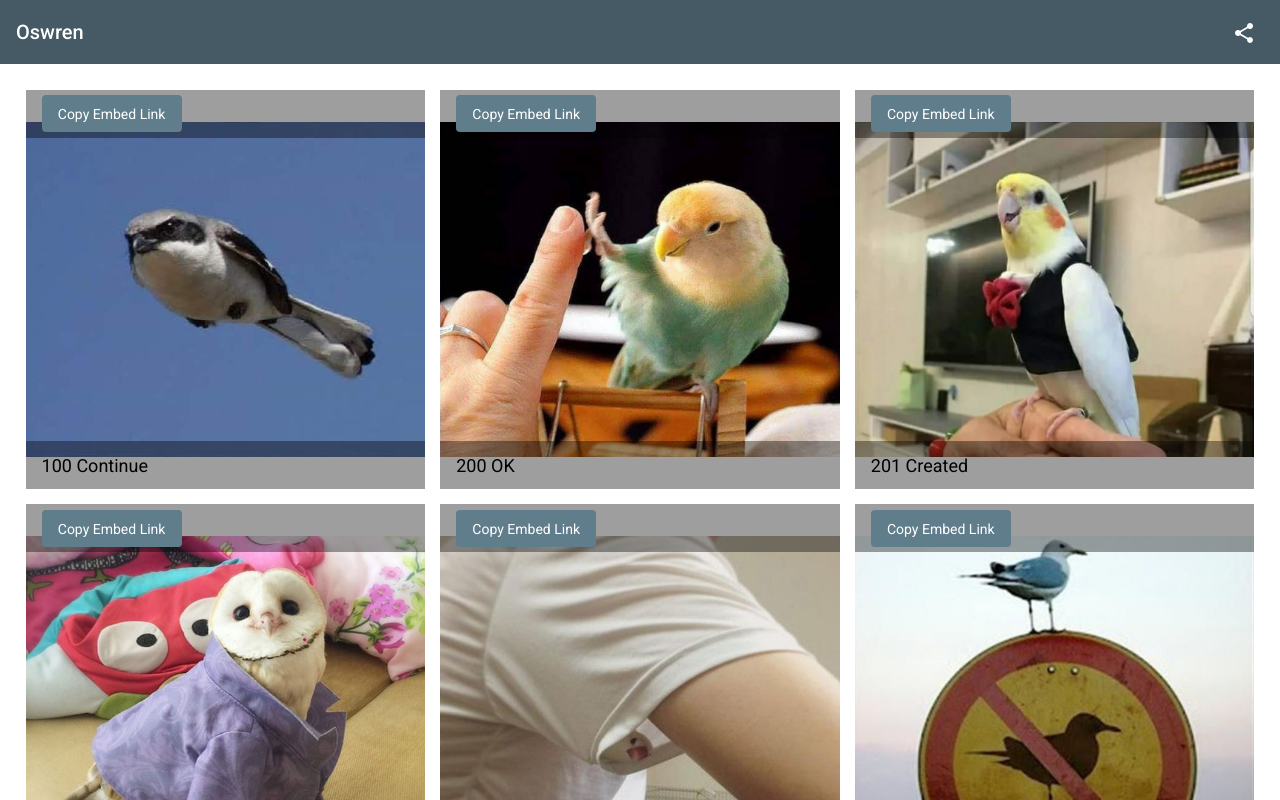
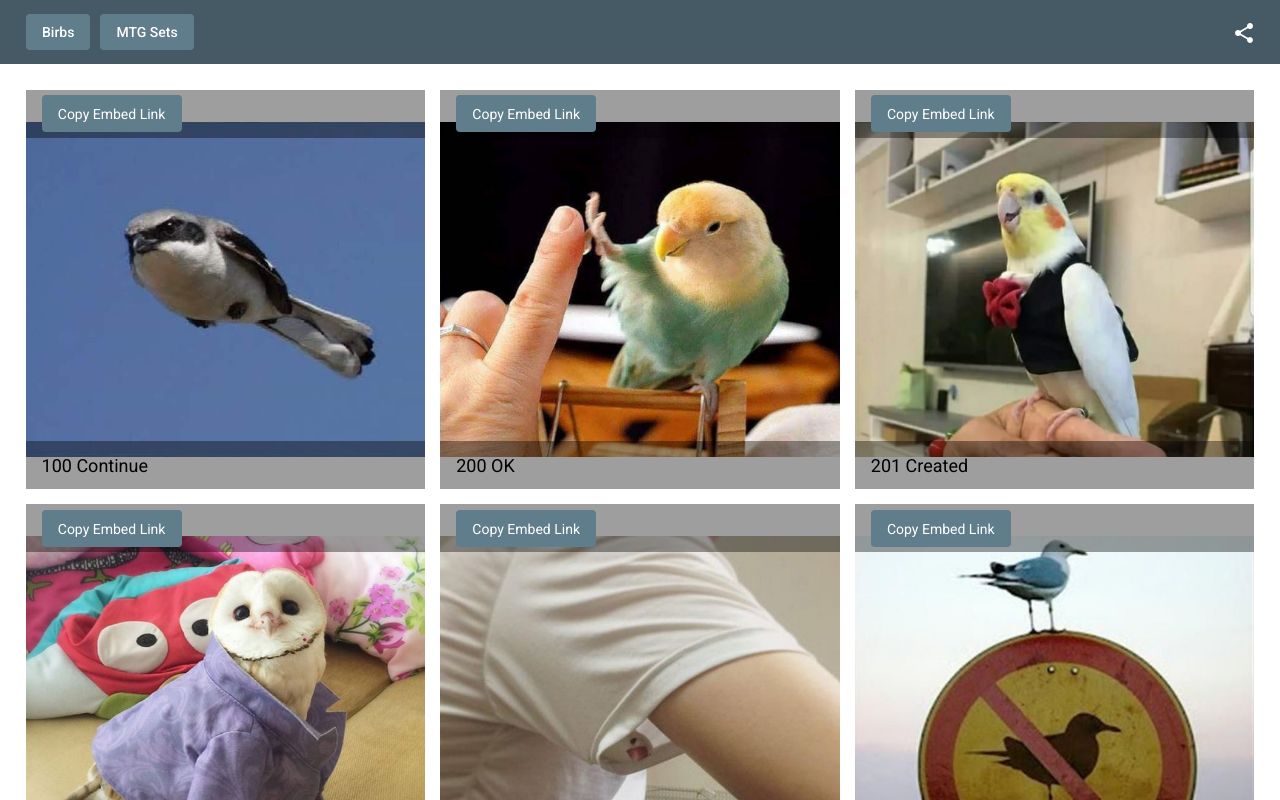
Before and after one commit to Oswren/oswrendotcom, an Angular app: page /http-birds in a window 1280 px wide. Shown: the top 800 px of the page. Built offline with nearby package versions, Linux system fonts and the light colour scheme.

Commit message:
navigation changes

```diff
--- a/src/app/app.component.html
+++ b/src/app/app.component.html
@@ -1,5 +1,16 @@
 <mat-toolbar id="automation-toolbar" color="primary">
-  <span>Oswren</span>
+  <a routerLink="/http-birds">
+    <button class="nav-button" mat-flat-button color="accent">
+      Birbs
+    </button>
+  </a>
+
+  <a class="nav-button" routerLink="/mtg-sets">
+    <button mat-flat-button color="accent">
+      MTG Sets
+    </button>
+  </a>
+
   <span class="example-spacer"></span>
   <button mat-icon-button title="Copy a link to this page to share amongst friends!" (click)="copyLinkForCurrentPage()">
     <mat-icon>share</mat-icon>
--- a/src/app/app.component.scss
+++ b/src/app/app.component.scss
@@ -1,3 +1,7 @@
 .example-spacer {
   flex: 1 1 auto;
 }
+
+.nav-button {
+  margin-left: 10px;
+}
```
